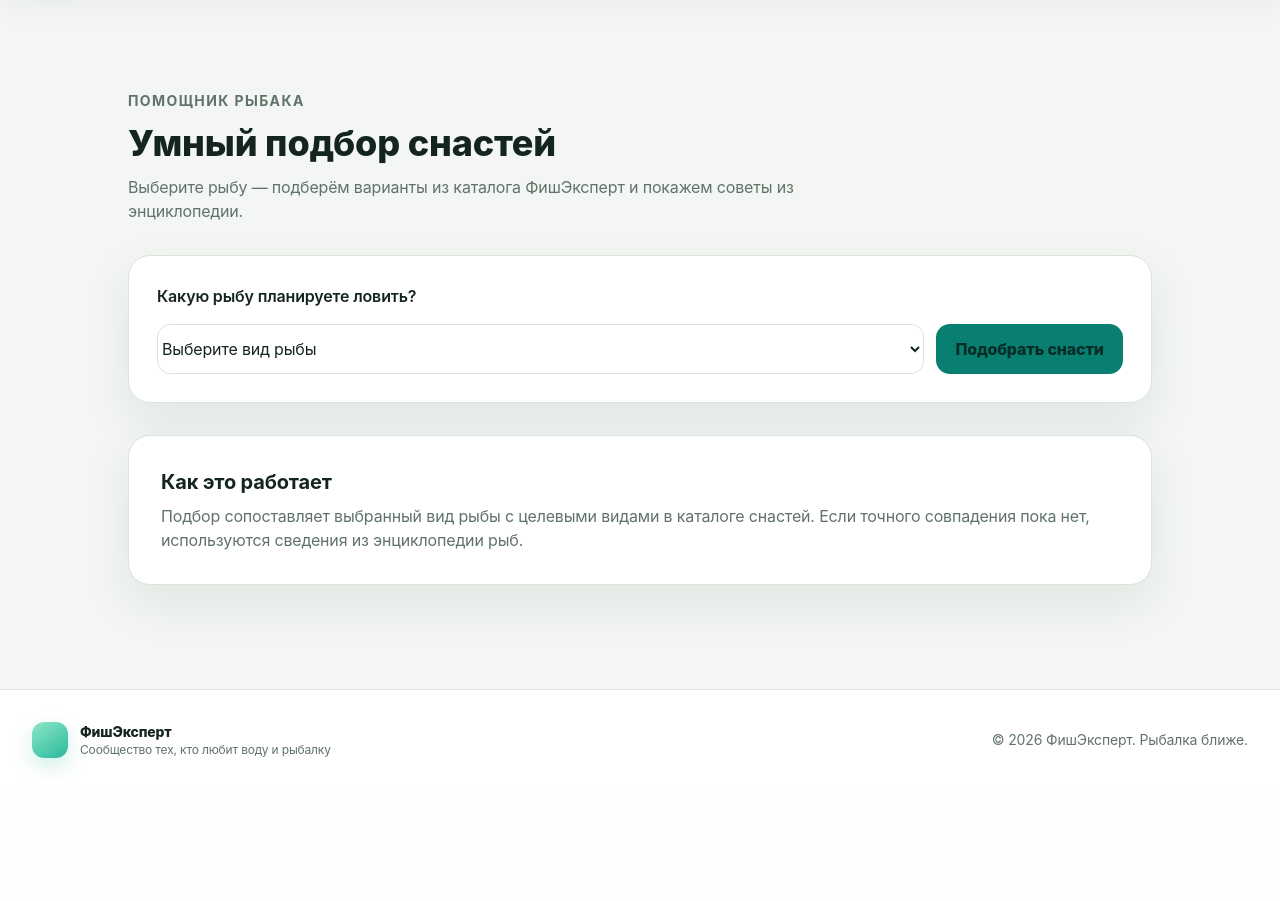
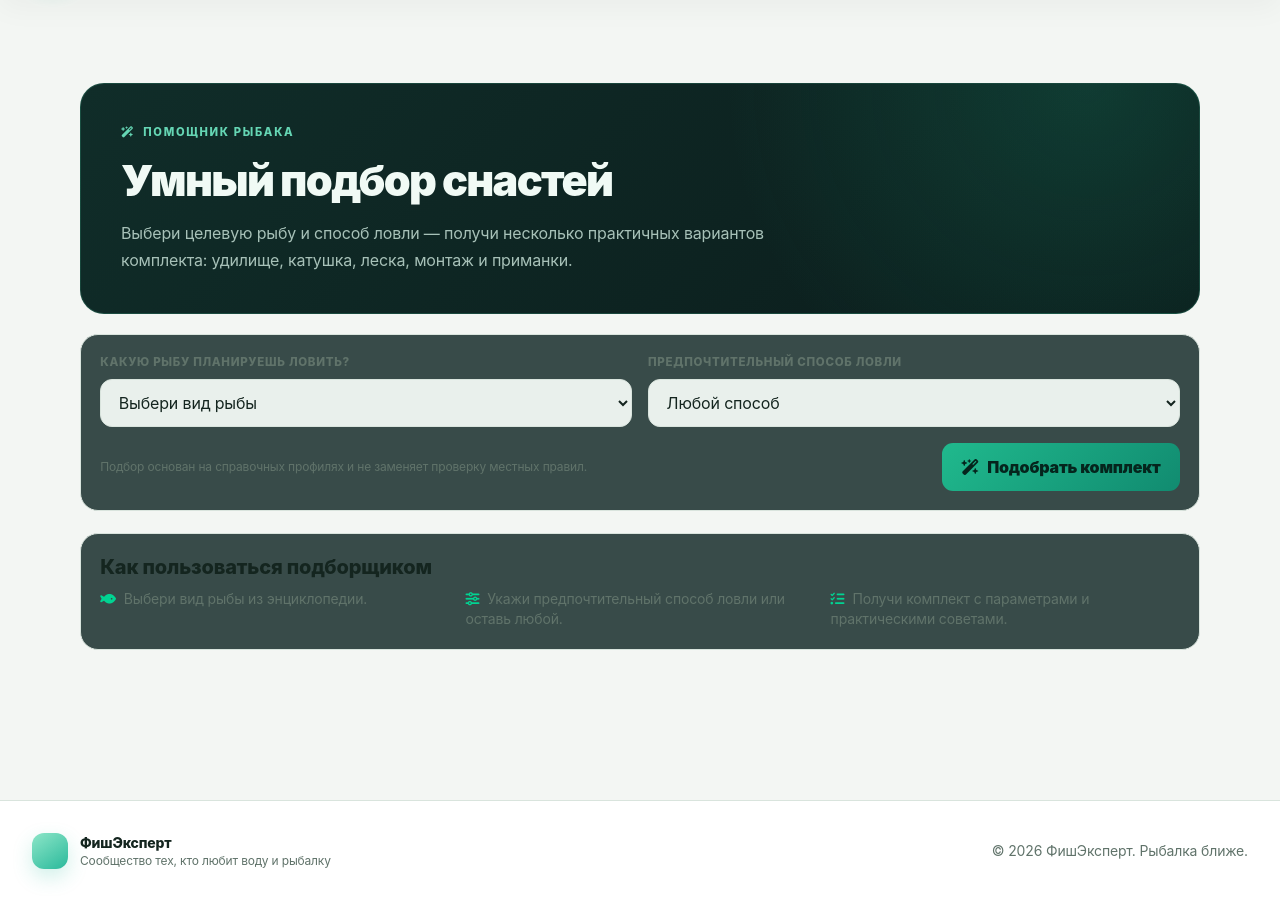
Before and after one commit to kirsanovalexey2011-source/FisherPro1111, a Flask app: page /gear-advisor in a window 1280 px wide. Shown: the part 77-978 px from the top of the page. Before the commit the page ends 847 px from the top, so only its background shows below. Run offline with Flask 3, Linux system fonts and the light colour scheme.

Commit message:
Redesign smart tackle advisor with actionable gear kits

```diff
--- a/templates/gear_advisor.html
+++ b/templates/gear_advisor.html
@@ -1,54 +1,111 @@
 {% extends "base.html" %}
 
-{% block title %}Подбор снастей — ФишЭксперт{% endblock %}
+{% block title %}Умный подбор снастей — ФишЭксперт{% endblock %}
 
 {% block content %}
-<section class="max-w-5xl mx-auto py-10 space-y-8">
-    <header class="space-y-3">
-        <p class="text-sm font-bold uppercase tracking-widest fe-muted">Помощник рыбака</p>
-        <h1 class="text-3xl sm:text-4xl font-extrabold">Умный подбор снастей</h1>
-        <p class="fe-muted max-w-2xl">Выберите рыбу — подберём варианты из каталога ФишЭксперт и покажем советы из энциклопедии.</p>
+<style>
+.gear-page{max-width:1120px;margin:0 auto;padding:2rem 0 4rem}
+.gear-hero{position:relative;overflow:hidden;padding:clamp(1.5rem,4vw,2.5rem);border:1px solid rgba(69,201,162,.2);border-radius:24px;background:radial-gradient(circle at 90% 0,rgba(32,185,141,.18),transparent 35%),linear-gradient(135deg,#102d29,#0b1c1b);margin-bottom:1.25rem}
+.gear-eyebrow{color:#65d6b4;font-size:.7rem;font-weight:850;letter-spacing:.15em;text-transform:uppercase}
+.gear-hero h1{color:#f0faf5;font-size:clamp(1.8rem,4vw,2.7rem);font-weight:900;letter-spacing:-.04em;margin:.45rem 0}
+.gear-hero p{color:#a7c1b8;max-width:720px;line-height:1.65}
+.gear-panel{padding:1.2rem;border:1px solid var(--fe-border,rgba(130,170,155,.2));border-radius:18px;background:var(--fe-card,rgba(15,39,36,.82));margin-bottom:1.4rem}
+.gear-label{display:block;margin-bottom:.45rem;color:var(--fe-muted,#9bb4ac);font-size:.72rem;font-weight:800;letter-spacing:.06em;text-transform:uppercase}
+.gear-input{width:100%;min-height:48px;padding:.7rem .85rem;border:1px solid rgba(128,169,154,.25);border-radius:11px;background:var(--fe-input,#0a201d);color:var(--fe-text,#e9f5ef)}
+.gear-submit{min-height:48px;padding:.7rem 1.2rem;border-radius:11px;background:linear-gradient(135deg,#20b98d,#118b70);color:#05251d;font-weight:900}
+.gear-result{padding:1.2rem;border:1px solid rgba(128,169,154,.18);border-radius:18px;background:var(--fe-card,rgba(15,39,36,.82))}
+.gear-spec{display:grid;grid-template-columns:repeat(auto-fit,minmax(220px,1fr));gap:.7rem}
+.gear-spec div{padding:.8rem;border:1px solid rgba(128,169,154,.14);border-radius:12px;background:rgba(4,24,20,.18)}
+.gear-spec dt{color:#65d6b4;font-size:.68rem;font-weight:850;text-transform:uppercase;letter-spacing:.06em;margin-bottom:.25rem}
+.gear-spec dd{color:var(--fe-text,#e9f5ef);font-size:.84rem;line-height:1.5;margin:0}
+.gear-tip{padding:.9rem 1rem;border-left:3px solid #20b98d;border-radius:8px;background:rgba(32,185,141,.08);color:var(--fe-text,#e9f5ef);font-size:.86rem;line-height:1.6}
+.gear-note{padding:1rem;border:1px solid rgba(128,169,154,.2);border-radius:12px;color:var(--fe-muted,#9bb4ac);font-size:.82rem;line-height:1.6}
+.gear-warning{padding:1rem;border:1px solid rgba(230,164,74,.4);border-radius:12px;background:rgba(230,164,74,.08);color:var(--fe-text,#e9f5ef);font-size:.86rem;line-height:1.6}
+@media(max-width:640px){.gear-page{padding-top:1rem}.gear-hero{border-radius:18px}}
+</style>
+
+<div class="gear-page">
+    <header class="gear-hero">
+        <div class="gear-eyebrow"><i class="fa-solid fa-wand-magic-sparkles mr-2"></i>Помощник рыбака</div>
+        <h1>Умный подбор снастей</h1>
+        <p>Выбери целевую рыбу и способ ловли — получи несколько практичных вариантов комплекта: удилище, катушка, леска, монтаж и приманки.</p>
     </header>
 
-    <form method="get" action="{{ url_for('gear_advisor') }}" class="fe-card p-5 sm:p-7 space-y-4">
-        <label for="fish" class="block font-semibold">Какую рыбу планируете ловить?</label>
-        <div class="flex flex-col sm:flex-row gap-3">
-            <select id="fish" name="fish" required class="fe-input w-full">
-                <option value="">Выберите вид рыбы</option>
+    <form method="get" action="{{ url_for('gear_advisor') }}" class="gear-panel">
+        <div class="grid grid-cols-1 md:grid-cols-2 gap-4">
+            <div>
+                <label for="fish" class="gear-label">Какую рыбу планируешь ловить?</label>
+                <select id="fish" name="fish" required class="gear-input">
+                    <option value="">Выбери вид рыбы</option>
                     {% for fish in fishes %}
                     <option value="{{ fish.id }}" {% if selected_fish and selected_fish.id == fish.id %}selected{% endif %}>{{ fish.name }}</option>
                     {% endfor %}
                 </select>
-            <button type="submit" class="fe-button whitespace-nowrap">Подобрать снасти</button>
+            </div>
+            <div>
+                <label for="method" class="gear-label">Предпочтительный способ ловли</label>
+                <select id="method" name="method" class="gear-input">
+                    {% for value, label in method_options %}
+                    <option value="{{ value }}" {% if selected_method == value %}selected{% endif %}>{{ label }}</option>
+                    {% endfor %}
+                </select>
+            </div>
+        </div>
+        <div class="flex flex-wrap items-center justify-between gap-3 mt-4">
+            <p class="text-xs fe-muted">Подбор основан на справочных профилях и не заменяет проверку местных правил.</p>
+            <button type="submit" class="gear-submit"><i class="fa-solid fa-wand-magic-sparkles mr-2"></i>Подобрать комплект</button>
         </div>
     </form>
 
     {% if selected_fish %}
     <section class="space-y-4">
         <div>
-            <h2 class="text-2xl font-bold">Подбор для: {{ selected_fish.name }}</h2>
-            {% if selected_fish.short_desc %}<p class="fe-muted mt-1">{{ selected_fish.short_desc }}</p>{% endif %}
+            <p class="gear-eyebrow">Результат подбора</p>
+            <h2 class="text-2xl font-extrabold mt-1">Снасти для: {{ selected_fish.name }}</h2>
+            {% if selected_fish.short_desc %}<p class="fe-muted mt-2">{{ selected_fish.short_desc }}</p>{% endif %}
         </div>
 
+        {% if restriction_note %}
+        <div class="gear-warning"><i class="fa-solid fa-triangle-exclamation mr-2"></i>{{ restriction_note }}</div>
+        {% elif method_note %}
+        <div class="gear-note"><i class="fa-solid fa-circle-info mr-2"></i>{{ method_note }}</div>
+        {% elif recommendations %}
+        {% if source_note %}<p class="gear-note">{{ source_note }}</p>{% endif %}
+        <div class="grid grid-cols-1 lg:grid-cols-2 gap-4">
             {% for item in recommendations %}
-        <article class="fe-card p-5 sm:p-6 space-y-3">
-            <div class="flex flex-wrap items-center justify-between gap-2">
-                <h3 class="text-xl font-bold">{{ item.title }}</h3>
-                <span class="text-sm fe-muted">{{ item.category or 'Совет' }}</span>
+            <article class="gear-result space-y-4">
+                <div class="flex flex-wrap items-start justify-between gap-2">
+                    <div>
+                        <span class="gear-eyebrow">{{ item.category or 'Рекомендация' }}</span>
+                        <h3 class="text-xl font-extrabold mt-1">{{ item.title }}</h3>
                     </div>
-            {% if item.fishing_type %}<p><strong>Способ ловли:</strong> {{ item.fishing_type }}</p>{% endif %}
-            {% if item.description %}<p class="fe-muted">{{ item.description }}</p>{% endif %}
-            {% if item.tips %}<div class="rounded-xl p-4 bg-black/5 dark:bg-white/5"><strong>Совет:</strong> {{ item.tips }}</div>{% endif %}
-            {% if item.id %}<a class="fe-button-secondary inline-flex no-underline" href="{{ url_for('tackle_detail', tackle_id=item.id) }}">Открыть снасть</a>{% endif %}
+                    <span class="text-xs fe-muted rounded-full px-3 py-1 border border-white/10">{{ item.fishing_type }}</span>
+                </div>
+                <dl class="gear-spec">
+                    {% if item.rod %}<div><dt>Удилище</dt><dd>{{ item.rod }}</dd></div>{% endif %}
+                    {% if item.reel %}<div><dt>Катушка</dt><dd>{{ item.reel }}</dd></div>{% endif %}
+                    {% if item.line %}<div><dt>Леска / шнур</dt><dd>{{ item.line }}</dd></div>{% endif %}
+                    {% if item.rig %}<div><dt>Оснастка</dt><dd>{{ item.rig }}</dd></div>{% endif %}
+                    {% if item.baits %}<div><dt>Приманки и наживки</dt><dd>{{ item.baits }}</dd></div>{% endif %}
+                </dl>
+                {% if item.tips %}<div class="gear-tip"><strong><i class="fa-solid fa-lightbulb mr-1"></i>Совет:</strong> {{ item.tips }}</div>{% endif %}
             </article>
             {% endfor %}
-        <p class="text-sm fe-muted">Рекомендации справочные: учитывайте водоём, сезон, погоду, местные правила и фактические условия ловли.</p>
+        </div>
+        {% else %}
+        <div class="gear-note">Для этого вида пока нет подходящего профиля снастей. Попробуй выбрать другой вид рыбы. Мы не будем выдавать случайные рекомендации.</div>
+        {% endif %}
+        <p class="text-xs fe-muted leading-relaxed">Параметры примерные: корректируй тест удилища, диаметр лески, размер крючка и массу грузила под размер рыбы, течение, глубину и условия конкретного водоёма. Перед рыбалкой проверь сезонные запреты, минимальные размеры и нормы вылова.</p>
     </section>
     {% else %}
-    <div class="fe-card p-6 sm:p-8">
-        <h2 class="text-xl font-bold mb-2">Как это работает</h2>
-        <p class="fe-muted">Подбор сопоставляет выбранный вид рыбы с целевыми видами в каталоге снастей. Если точного совпадения пока нет, используются сведения из энциклопедии рыб.</p>
+    <div class="gear-panel">
+        <h2 class="text-xl font-extrabold mb-2">Как пользоваться подборщиком</h2>
+        <div class="grid grid-cols-1 sm:grid-cols-3 gap-4 text-sm fe-muted">
+            <p><i class="fa-solid fa-fish text-emerald-400 mr-2"></i>Выбери вид рыбы из энциклопедии.</p>
+            <p><i class="fa-solid fa-sliders text-emerald-400 mr-2"></i>Укажи предпочтительный способ ловли или оставь любой.</p>
+            <p><i class="fa-solid fa-list-check text-emerald-400 mr-2"></i>Получи комплект с параметрами и практическими советами.</p>
+        </div>
     </div>
     {% endif %}
-</section>
+</div>
 {% endblock %}
```
Lines whose indentation alone changed are shown as unchanged.
